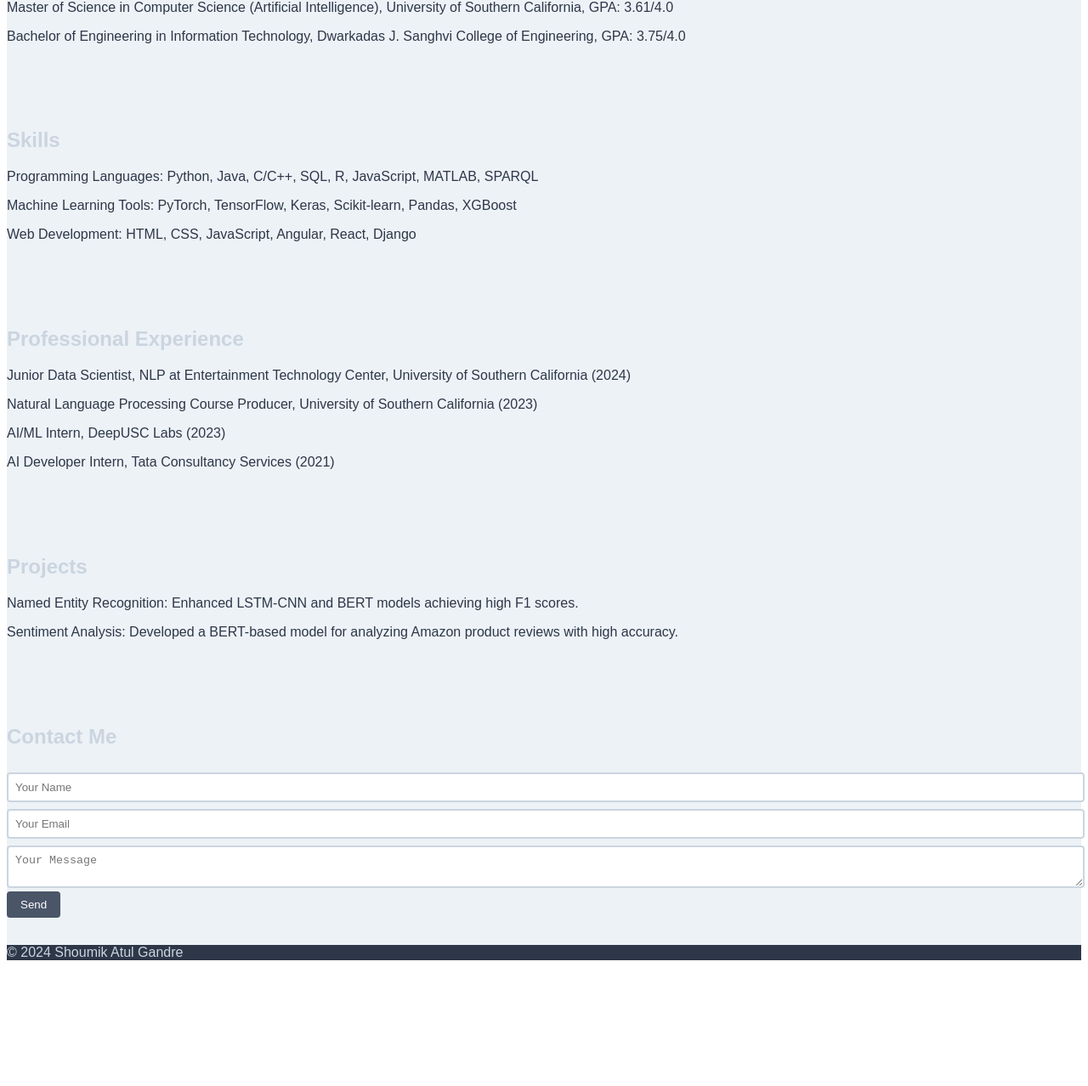
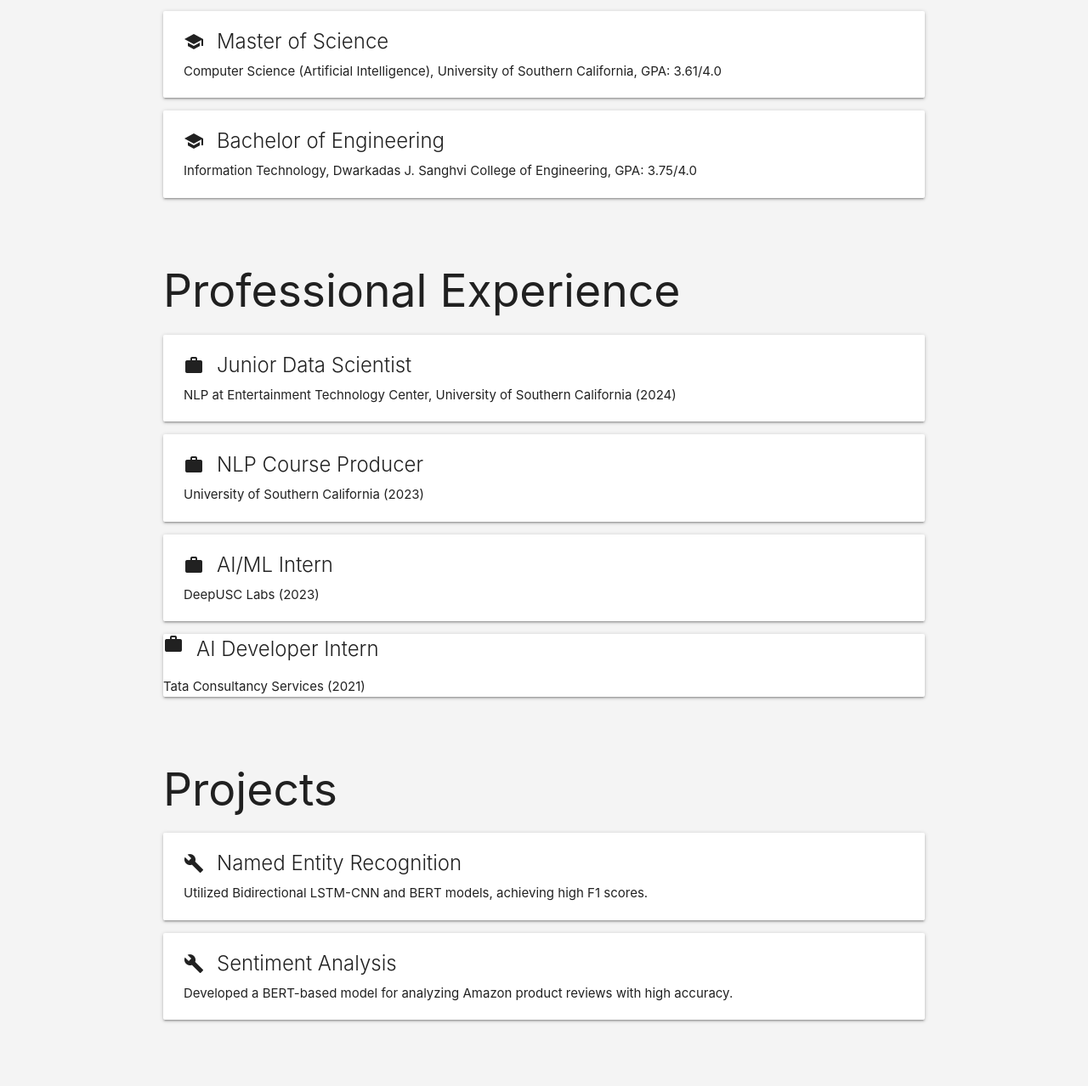
Before and after one commit to Shoumik-Gandre/shoumik.github.io, a plain HTML site: page index.html in a window 1280 px wide. Shown: the part 500-1778 px from the top of the page at 85% size. Before the commit the page ends 1638 px from the top, so only its background shows below. Drawn offline with nearby package versions, Linux system fonts and the light colour scheme.

Commit message:
Update index.html

```diff
--- a/index.html
+++ b/index.html
@@ -4,64 +4,129 @@
     <meta charset="UTF-8">
     <meta name="viewport" content="width=device-width, initial-scale=1.0">
     <title>Shoumik Gandre - Portfolio</title>
-    <link href="styles.css" rel="stylesheet">
+    <!-- Materialize CSS -->
+    <link href="https://cdnjs.cloudflare.com/ajax/libs/materialize/1.0.0/css/materialize.min.css" rel="stylesheet">
+    <!-- Google Icons -->
+    <link href="https://fonts.googleapis.com/icon?family=Material+Icons" rel="stylesheet">
+    <style>
+        body {
+            display: flex;
+            min-height: 100vh;
+            flex-direction: column;
+            background: #f4f4f4;
+        }
+        main {
+            flex: 1 0 auto;
+        }
+        .container {
+            max-width: 90%;
+        }
+        .card .card-content {
+            padding: 20px 24px;
+        }
+        .card .card-action a:not(.btn):not(.btn-large):not(.btn-small):not(.btn-floating) {
+            color: #4a148c;
+        }
+    </style>
 </head>
 <body>
-    <header class="text-center py-6">
-        <h1 class="text-3xl font-bold">Shoumik Atul Gandre</h1>
-        <p class="text-xl">Computer Scientist Specializing in Artificial Intelligence</p>
-        <nav class="mt-4">
-            <a href="#about" class="mx-2">About</a> |
-            <a href="#education" class="mx-2">Education</a> |
-            <a href="#skills" class="mx-2">Skills</a> |
-            <a href="#experience" class="mx-2">Experience</a> |
-            <a href="#projects" class="mx-2">Projects</a> |
-            <a href="#contact" class="mx-2">Contact</a>
+    <header>
+        <nav class="nav-wrapper purple darken-4">
+            <div class="container">
+                <a href="#" class="brand-logo center">Shoumik Gandre</a>
+            </div>
         </nav>
     </header>
-    <main>
-        <section id="about" class="text-center">
-            <h2 class="text-2xl font-semibold">About Me</h2>
-            <p class="mt-4">I am a graduate student at the University of Southern California, specializing in Artificial Intelligence, eager to apply advanced AI and ML techniques in real-world applications.</p>
-            <p class="mt-4">Email: <a href="mailto:shoumikgandre@gmail.com">shoumikgandre@gmail.com</a></p>
+    <main class="container">
+        <section id="about" class="section">
+            <h2>About Me</h2>
+            <p>I am a graduate student at the University of Southern California, specializing in Artificial Intelligence, eager to apply advanced AI and ML techniques in real-world applications.</p>
+            <p>Email: <a href="mailto:shoumikgandre@gmail.com">shoumikgandre@gmail.com</a></p>
             <p>LinkedIn: <a href="https://linkedin.com/in/shoumikgandre">linkedin.com/in/shoumikgandre</a></p>
             <p>GitHub: <a href="https://github.com/Shoumik-Gandre">github.com/Shoumik-Gandre</a></p>
         </section>
-        <section id="education" class="text-center">
-            <h2 class="text-2xl font-semibold">Education</h2>
-            <p class="mt-4">Master of Science in Computer Science (Artificial Intelligence), University of Southern California, GPA: 3.61/4.0</p>
-            <p class="mt-4">Bachelor of Engineering in Information Technology, Dwarkadas J. Sanghvi College of Engineering, GPA: 3.75/4.0</p>
+        <section id="education" class="section">
+            <h2>Education</h2>
+            <div class="card">
+                <div class="card-content">
+                    <span class="card-title"><i class="material-icons left">school</i>Master of Science</span>
+                    <p>Computer Science (Artificial Intelligence), University of Southern California, GPA: 3.61/4.0</p>
+                </div>
+            </div>
+            <div class="card">
+                <div class="card-content">
+                    <span class="card-title"><i class="material-icons left">school</i>Bachelor of Engineering</span>
+                    <p>Information Technology, Dwarkadas J. Sanghvi College of Engineering, GPA: 3.75/4.0</p>
+                </div>
+            </div>
         </section>
-        <section id="skills" class="text-center">
-            <h2 class="text-2xl font-semibold">Skills</h2>
-            <p class="mt-4">Programming Languages: Python, Java, C/C++, SQL, R, JavaScript, MATLAB, SPARQL</p>
-            <p class="mt-4">Machine Learning Tools: PyTorch, TensorFlow, Keras, Scikit-learn, Pandas, XGBoost</p>
-            <p class="mt-4">Web Development: HTML, CSS, JavaScript, Angular, React, Django</p>
+        <section id="experience" class="section">
+            <h2>Professional Experience</h2>
+            <div class="card">
+                <div class="card-content">
+                    <span class="card-title"><i class="material-icons left">work</i>Junior Data Scientist</span>
+                    <p>NLP at Entertainment Technology Center, University of Southern California (2024)</p>
+                </div>
+            </div>
+            <div class="card">
+                <div class="card-content">
+                    <span class="card-title"><i class="material-icons left">work</i>NLP Course Producer</span>
+                    <p>University of Southern California (2023)</p>
+                </div>
+            </div>
+            <div class="card">
+                <div class="card-content">
+                    <span class="card-title"><i class="material-icons left">work</i>AI/ML Intern</span>
+                    <p>DeepUSC Labs (2023)</p>
+                </div>
+            </div>
+            <div class="card">
+                <div the="card-content">
+                    <span class="card-title"><i class="material-icons left">work</i>AI Developer Intern</span>
+                    <p>Tata Consultancy Services (2021)</p>
+                </div>
+            </div>
         </section>
-        <section id="experience" class="text-center">
-            <h2 class="text-2xl font-semibold">Professional Experience</h2>
-            <p class="mt-4">Junior Data Scientist, NLP at Entertainment Technology Center, University of Southern California (2024)</p>
-            <p class="mt-4">Natural Language Processing Course Producer, University of Southern California (2023)</p>
-            <p class="mt-4">AI/ML Intern, DeepUSC Labs (2023)</p>
-            <p class="mt-4">AI Developer Intern, Tata Consultancy Services (2021)</p>
+        <section id="projects" class="section">
+            <h2>Projects</h2>
+            <div class="card">
+                <div class="card-content">
+                    <span class="card-title"><i class="material-icons left">build</i>Named Entity Recognition</span>
+                    <p>Utilized Bidirectional LSTM-CNN and BERT models, achieving high F1 scores.</p>
+                </div>
+            </div>
+            <div class="card">
+                <div class="card-content">
+                    <span class="card-title"><i class="material-icons left">build</i>Sentiment Analysis</span>
+                    <p>Developed a BERT-based model for analyzing Amazon product reviews with high accuracy.</p>
+                </div>
+            </div>
         </section>
-        <section id="projects" class="text-center">
-            <h2 class="text-2xl font-semibold">Projects</h2>
-            <p class="mt-4">Named Entity Recognition: Enhanced LSTM-CNN and BERT models achieving high F1 scores.</p>
-            <p class="mt-4">Sentiment Analysis: Developed a BERT-based model for analyzing Amazon product reviews with high accuracy.</p>
-        </section>
-        <section id="contact" class="text-center">
-            <h2 class="text-2xl font-semibold">Contact Me</h2>
-            <form action="mailto:shoumikgandre@gmail.com" method="POST" enctype="text/plain" class="mt-4">
-                <input type="text" name="name" placeholder="Your Name" required class="input">
-                <input type="email" name="email" placeholder="Your Email" required class="input">
-                <textarea name="message" placeholder="Your Message" required class="textarea"></textarea>
-                <button type="submit" class="button mt-4">Send</button>
+        <section id="contact" class="section">
+            <h2>Contact Me</h2>
+            <form action="mailto:shoumikgandre@gmail.com" method="POST" enctype="text/plain">
+                <div class="input-field">
+                    <input type="text" name="name" id="name" required>
+                    <label for="name">Your Name</label>
+                </div>
+                <div class="input-field">
+                    <input type="email" name="email" id="email" required>
+                    <label for="email">Your Email</label>
+                </div>
+                <div class="input-field">
+                    <textarea name="message" id="message" class="materialize-textarea" required></textarea>
+                    <label for="message">Your Message</label>
+                </div>
+                <button type="submit" class="btn-large waves-effect waves-light purple darken-4">Send</button>
             </form>
         </section>
     </main>
-    <footer class="text-center py-4">
-        © 2024 Shoumik Atul Gandre
+    <footer class="page-footer purple darken-4">
+        <div class="container">
+            © 2024 Shoumik Atul Gandre
+        </div>
     </footer>
+    <!-- Materialize JS -->
+    <script src="https://cdnjs.cloudflare.com/ajax/libs/materialize/1.0.0/js/materialize.min.js"></script>
 </body>
 </html>
```
